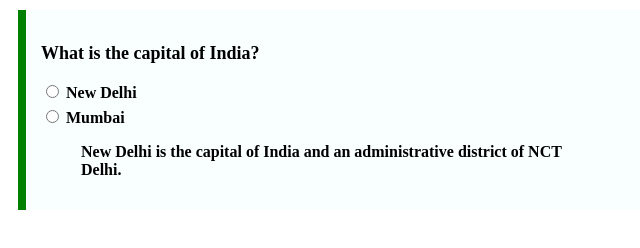
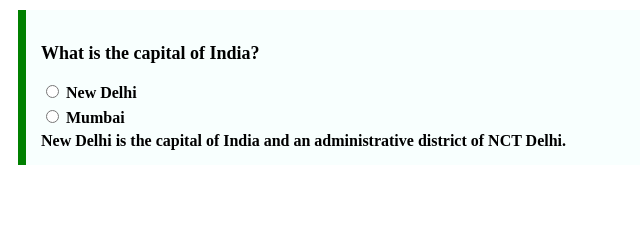
Before and after one commit to acciojob/trivia-Dhruv123-hub, a website: page main.html in a window 1280 px wide. Shown: the whole page, without its empty margins (0-640 px from the left). Drawn offline with Linux system fonts and the light colour scheme.

Commit message:
created a submission

```diff
--- a/main.html
+++ b/main.html
@@ -13,7 +13,7 @@
             <label for="option1"><input type="radio" id="option1" name="answer" value="New Delhi"> New Delhi</label>
             <label for="option2"><input type="radio" id="option2" name="answer" value="Mumbai"> Mumbai</label>
         </form>
-        <blockquote class="cite">
+        <blockquote.cite>
             New Delhi is the capital of India and an administrative district of NCT Delhi.
         </blockquote>
     </div>
```
